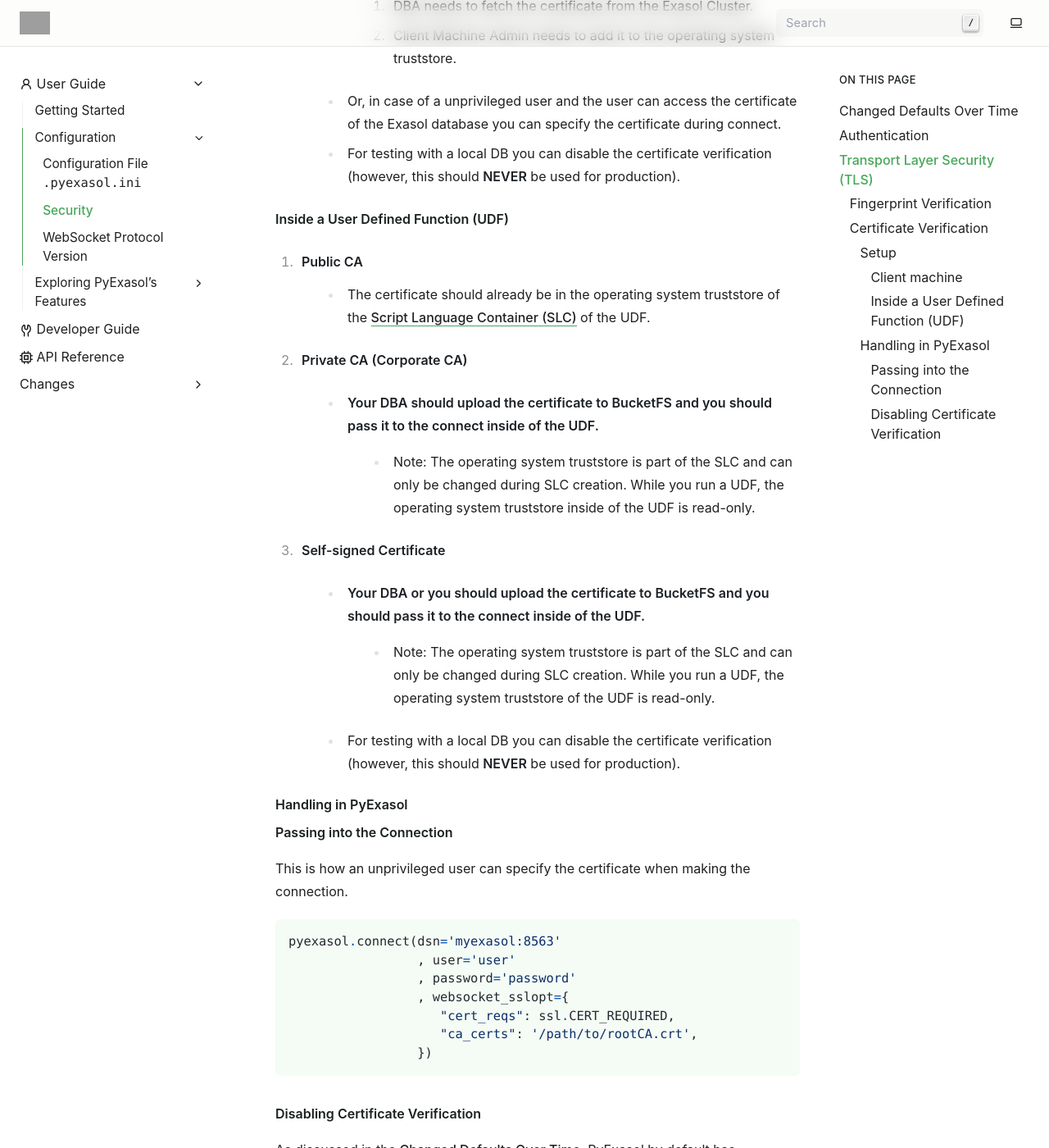
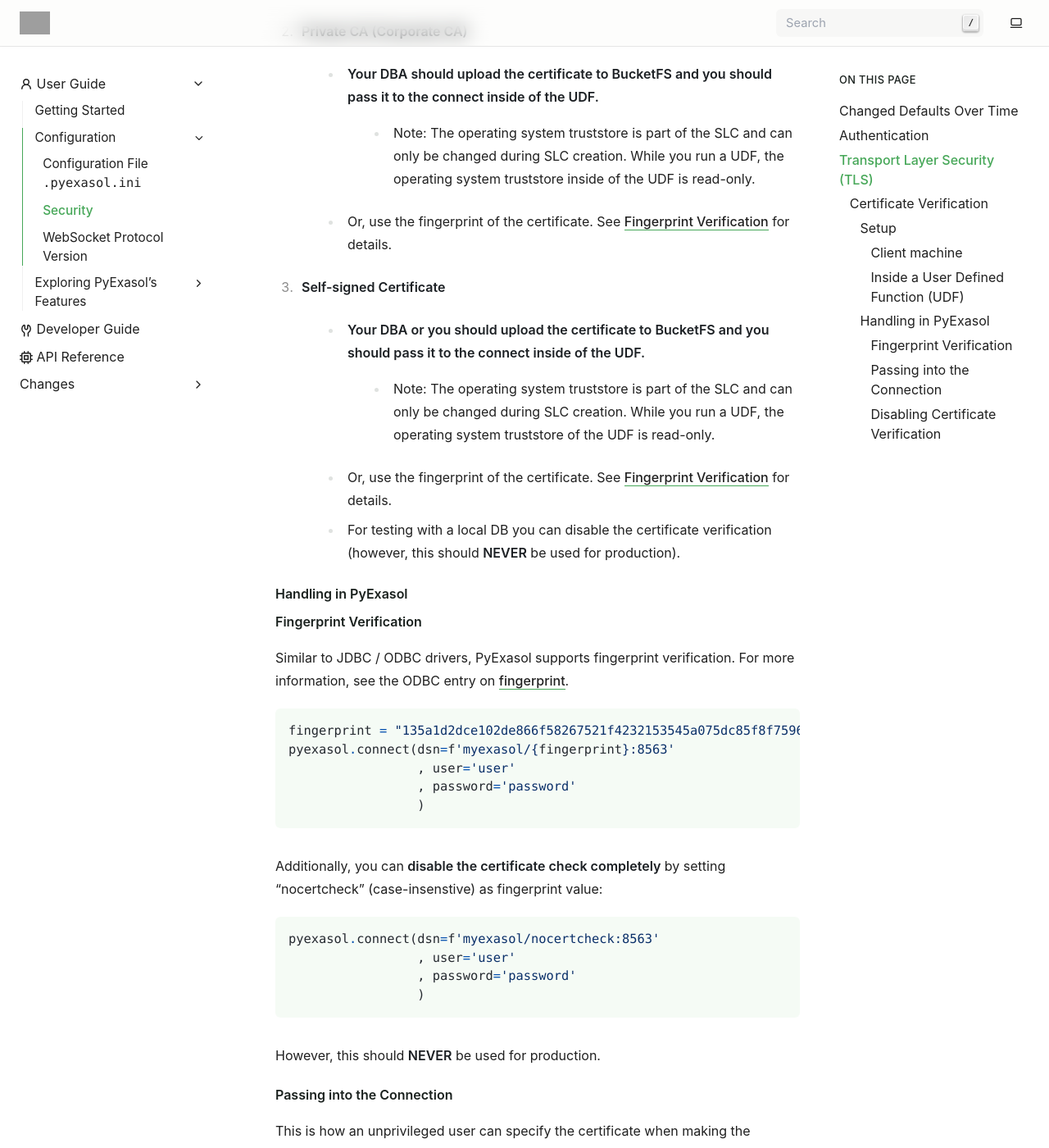
Before and after one commit to exasol/pyexasol, a Sphinx documentation site: the page built from doc/user_guide/configuration/security.rst, in a window 1280 px wide and 1400 px high, scrolled down 4591 px. Shown: the whole window at 82% size. Built offline with Sphinx 7.4.7, drawn with Linux system fonts in a browser that asks for light colours; some of the changed text lies outside the part shown; grey boxes are pictures that could not be loaded.

Commit message:
Fixes from review

```diff
--- a/doc/user_guide/configuration/security.rst
+++ b/doc/user_guide/configuration/security.rst
@@ -115,32 +115,8 @@
 - `TLS connection fails <https://exasol.my.site.com/s/article/TLS-connection-fails>`__
 
 
-.. _fingerprint_verification:
-
-Fingerprint Verification
-------------------------
-Similar to JDBC / ODBC drivers, PyExasol supports fingerprint verification.
-For more information, see the ODBC entry on `fingerprint <https://docs.exasol.com/db/latest/connect_exasol/drivers/odbc/using_odbc.htm?Highlight=prepared%20statement#fingerprint>`__.
-
-.. code-block:: python
-
-  fingerprint = "135a1d2dce102de866f58267521f4232153545a075dc85f8f7596f57e588a181"
-  pyexasol.connect(dsn=f'myexasol/{fingerprint}:8563'
-                   , user='user'
-                   , password='password'
-                   )
-
-Additionally, you can disable the certificate check by setting "nocertcheck" as fingerprint value:
-
-.. code-block:: python
-
-  pyexasol.connect(dsn=f'myexasol/nocertcheck:8563'
-                   , user='user'
-                   , password='password'
-                   )
 
 .. _certificate_verification:
-
 
 
 Certificate Verification
@@ -191,12 +167,15 @@
     * The certificate should already be in the operating system truststore of the client machine.
 #. Private CA (Corporate CA)
     * Your IT should add it to the operating system truststore of the client machine.
+    * Or, use the fingerprint of the certificate. See :ref:`fingerprint_verification` for details.
 #. Self-signed Certificate
     * Your IT should add it to the operating system truststore of the client machine.
         1. DBA needs to fetch the certificate from the Exasol Cluster.
         2. Client Machine Admin needs to add it to the  operating system truststore.
     * Or, in case of a unprivileged user and the user can access the certificate of the Exasol database you can specify the certificate during connect.
+    * Or, use the fingerprint of the certificate. See :ref:`fingerprint_verification` for details.
     * For testing with a local DB you can disable the certificate verification (however, this should **NEVER** be used for production).
+
 
 .. _inside_a_udf:
 
@@ -211,16 +190,46 @@
     * Your DBA should upload the certificate to BucketFS and you should pass it to the connect inside of the UDF.
         * Note: The operating system truststore is part of the SLC and can only be changed during SLC creation.
           While you run a UDF, the operating system truststore inside of the UDF is read-only.
+    * Or, use the fingerprint of the certificate. See :ref:`fingerprint_verification` for details.
 #. Self-signed Certificate
     * Your DBA or you should upload the certificate to BucketFS and you should pass it to the connect inside of the UDF.
         * Note: The operating system truststore is part of the SLC and can only be changed during SLC creation.
           While you run a UDF, the operating system truststore of the UDF is read-only.
+    * Or, use the fingerprint of the certificate. See :ref:`fingerprint_verification` for details.
     * For testing with a local DB you can disable the certificate verification (however, this should **NEVER** be used for production).
 
 .. _certificate_in_pyexasol:
 
 Handling in PyExasol
 ^^^^^^^^^^^^^^^^^^^^
+
+.. _fingerprint_verification:
+
+Fingerprint Verification
+"""""""""""""""""""""""""""
+
+Similar to JDBC / ODBC drivers, PyExasol supports fingerprint verification.
+For more information, see the ODBC entry on `fingerprint <https://docs.exasol.com/db/latest/connect_exasol/drivers/odbc/using_odbc.htm?Highlight=prepared%20statement#fingerprint>`__.
+
+.. code-block:: python
+
+  fingerprint = "135a1d2dce102de866f58267521f4232153545a075dc85f8f7596f57e588a181"
+  pyexasol.connect(dsn=f'myexasol/{fingerprint}:8563'
+                   , user='user'
+                   , password='password'
+                   )
+
+Additionally, you can **disable the certificate check completely** by setting "nocertcheck" (case-insenstive) as fingerprint value:
+
+.. code-block:: python
+
+  pyexasol.connect(dsn=f'myexasol/nocertcheck:8563'
+                   , user='user'
+                   , password='password'
+                   )
+
+However, this should **NEVER** be used for production.
+
 
 Passing into the Connection
 """""""""""""""""""""""""""
```
Also changed, not shown: 2 other files.
